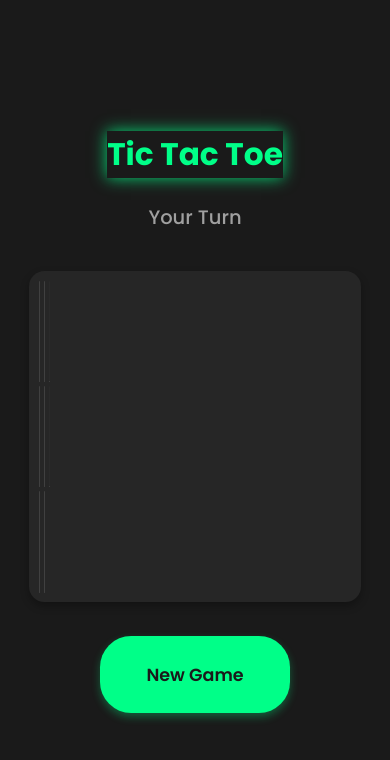
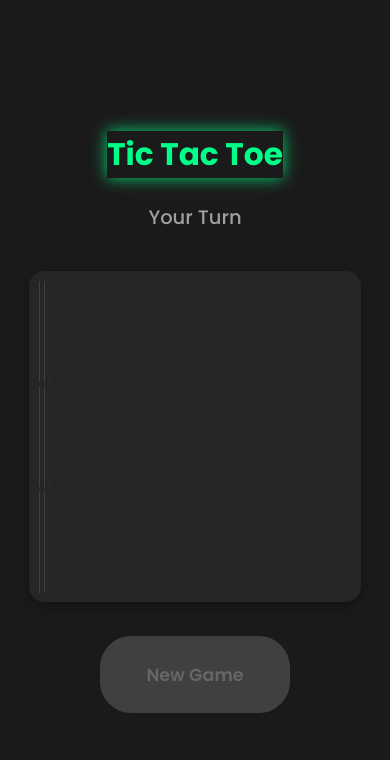
Before and after one commit to spthomas5/tic-tac-toe, a React Native app: screen / in a window 390 px wide. Shown: the top 760 px of the page. Built offline with nearby package versions, Linux system fonts and the light colour scheme.

Commit message:
disable new game button when board is empty

```diff
--- a/src/GameBoard.tsx
+++ b/src/GameBoard.tsx
@@ -353,6 +353,13 @@ const GameBoard = () => {
       fontSize: useResponsiveSize(4.5),
       fontFamily: 'Poppins-SemiBold',
     },
+    resetButtonDisabled: {
+      backgroundColor: '#404040',
+      shadowOpacity: 0.1,
+    },
+    resetButtonTextDisabled: {
+      color: '#666666',
+    },
   });
 
   return (
@@ -388,8 +395,12 @@ const GameBoard = () => {
         {renderWinningLine()}
       </View>
 
-      <TouchableOpacity style={styles.resetButton} onPress={resetGame} >
-        <Text style={styles.resetButtonText}>New Game</Text>
+      <TouchableOpacity
+        style={[styles.resetButton, !board.some(row => row.some(cell => cell !== null)) && styles.resetButtonDisabled]}
+        onPress={resetGame}
+        disabled={!board.some(row => row.some(cell => cell !== null))}
+      >
+        <Text style={[styles.resetButtonText, !board.some(row => row.some(cell => cell !== null)) && styles.resetButtonTextDisabled]}>New Game</Text>
       </TouchableOpacity>
 
       {winner === 'player' && (
```
